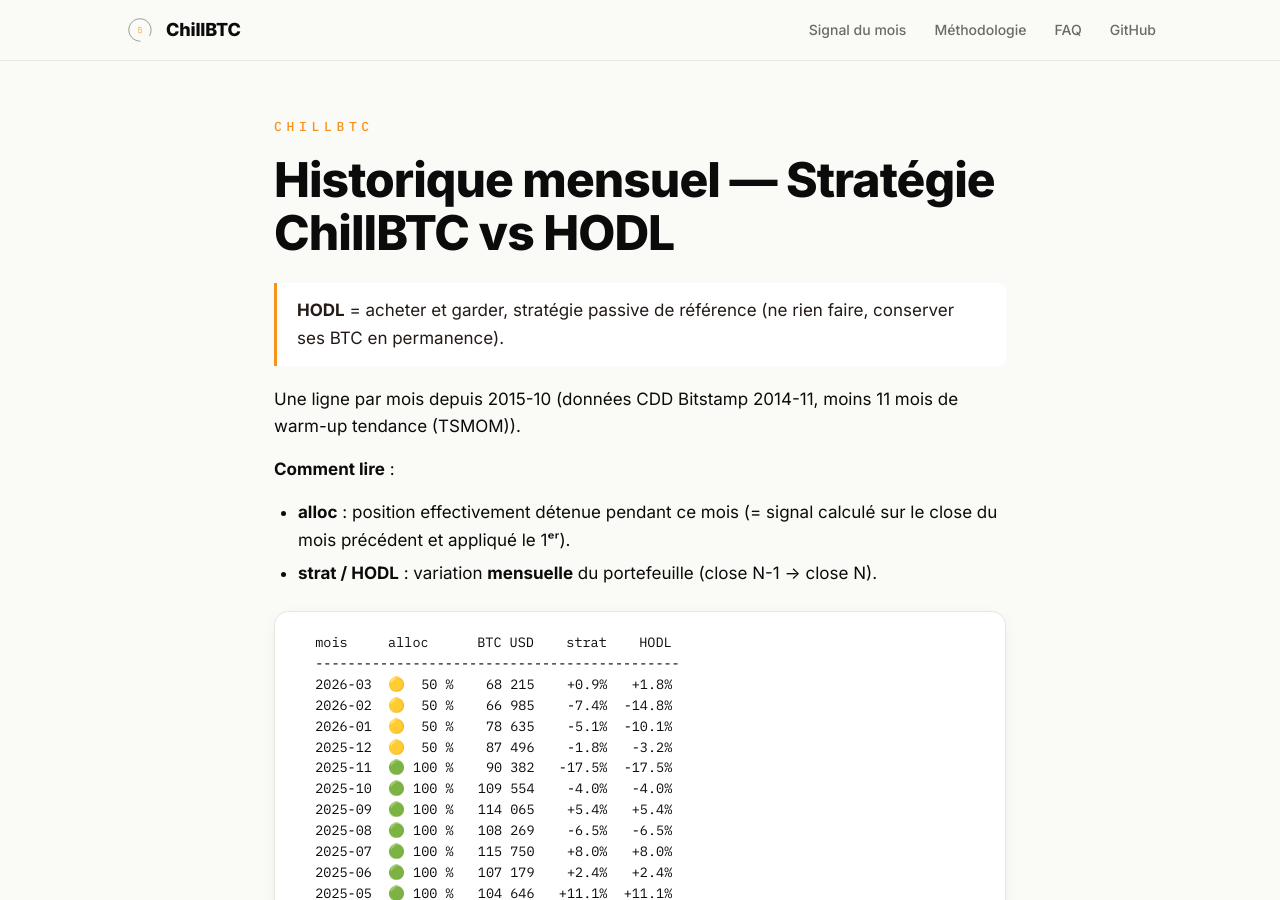
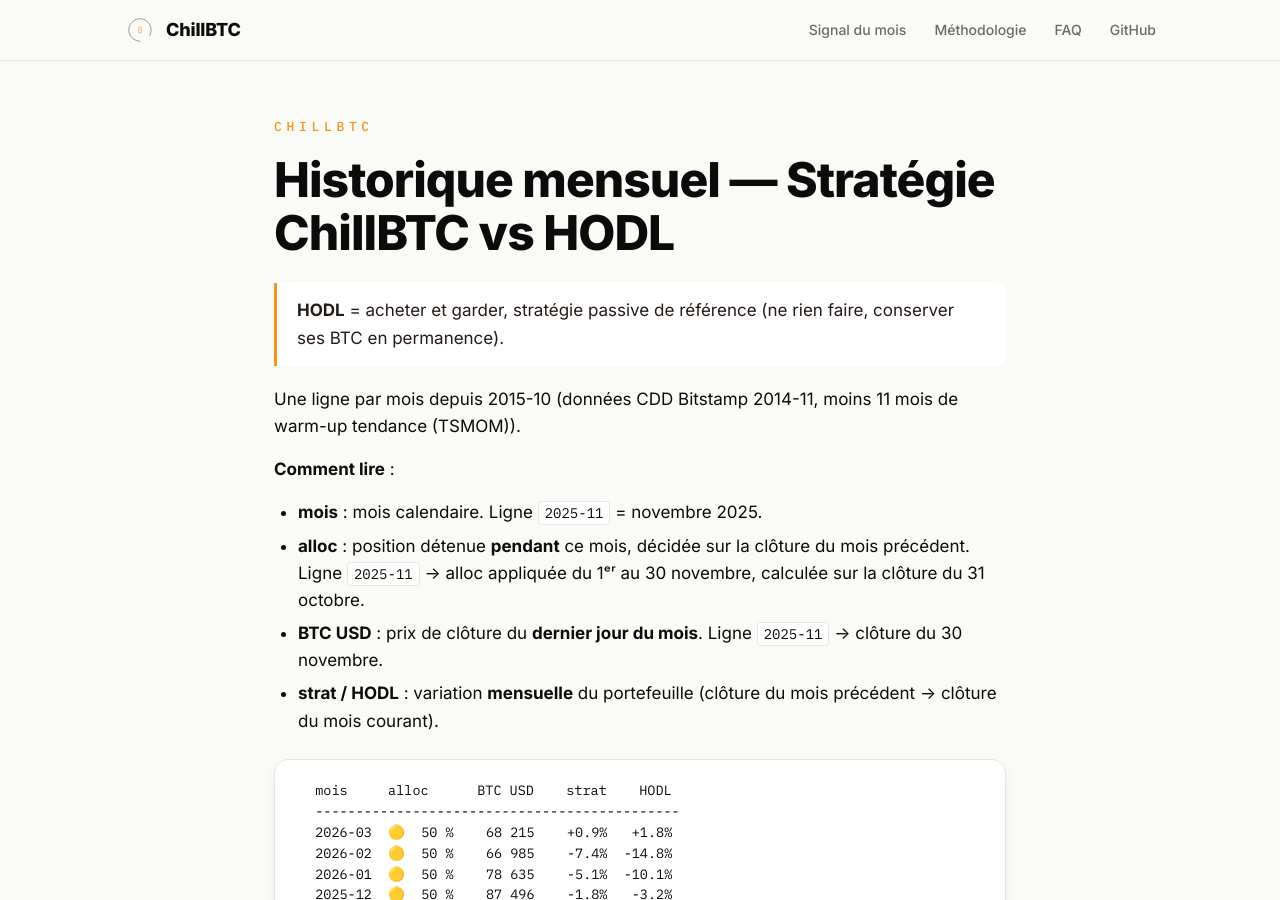
Before and after one commit to investchill/chillbtc, a Jekyll site: the page built from docs/historique-mensuel.md, in a window 1280 px wide and 900 px high. Built offline with Jekyll 4.4.1, drawn with Linux system fonts in a browser that asks for light colours; some of the changed text lies outside the part shown.

Commit message:
docs(vocab): replace "close" with "clôture" in user-visible text + ignore Jekyll preview artefacts
Monthly-history legend used "close" (English) where "clôture" is the
standard French financial term. Applies to the legend regenerated
from build_pages.py — source + output both updated for consistency.

Files:
- engine/src/chillbtc/build_pages.py: 4 occurrences in the
  historique-mensuel legend (alloc row, BTC USD row, strat/HODL row).
- docs/historique-mensuel.md: regenerated content has "clôture".
- docs/historique-annuel.md, docs/signaux.md: regenerated together
  (fresh "dernière mise à jour" timestamp, same content otherwise).
- .gitignore: exclude docs/_site/, docs/.jekyll-cache/, docs/vendor/,
  docs/Gemfile, docs/Gemfile.lock. GitHub Pages builds the site
  server-side from the source Markdown; these are local-only preview
  artefacts and must not be versioned.

Co-Authored-By: Claude Opus 4.7 (1M context) <noreply@anthropic.com>

````diff
--- a/docs/historique-mensuel.md
+++ b/docs/historique-mensuel.md
@@ -12,8 +12,10 @@ Une ligne par mois depuis 2015-10 (données CDD Bitstamp 2014-11, moins 11 mois
 
 **Comment lire** :
 
-- **alloc** : position effectivement détenue pendant ce mois (= signal calculé sur le close du mois précédent et appliqué le 1ᵉʳ).
-- **strat / HODL** : variation **mensuelle** du portefeuille (close N-1 → close N).
+- **mois** : mois calendaire. Ligne `2025-11` = novembre 2025.
+- **alloc** : position détenue **pendant** ce mois, décidée sur la clôture du mois précédent. Ligne `2025-11` → alloc appliquée du 1ᵉʳ au 30 novembre, calculée sur la clôture du 31 octobre.
+- **BTC USD** : prix de clôture du **dernier jour du mois**. Ligne `2025-11` → clôture du 30 novembre.
+- **strat / HODL** : variation **mensuelle** du portefeuille (clôture du mois précédent → clôture du mois courant).
 
 ```
   mois     alloc      BTC USD    strat    HODL
````
Also changed, not shown: other parts of docs/historique-mensuel.md (+1 -1 lines), docs/historique-annuel.md (+1 -1 lines), docs/signaux.md (+1 -1 lines), 2 other files.
